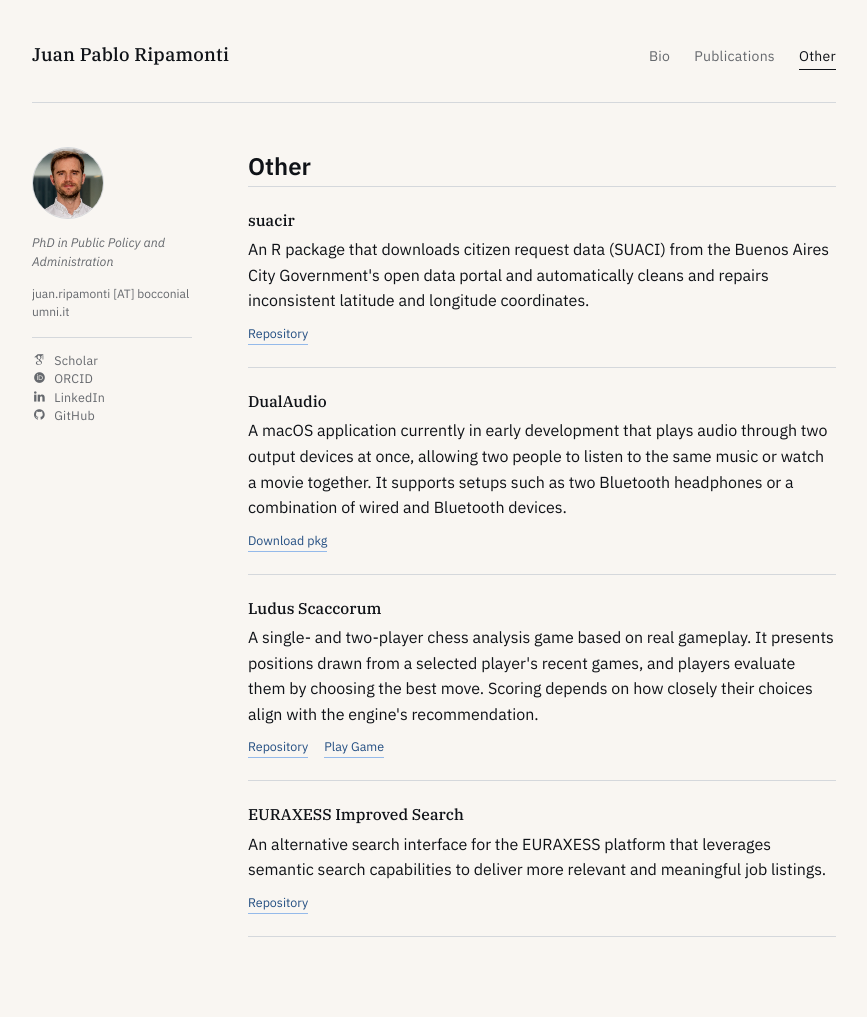
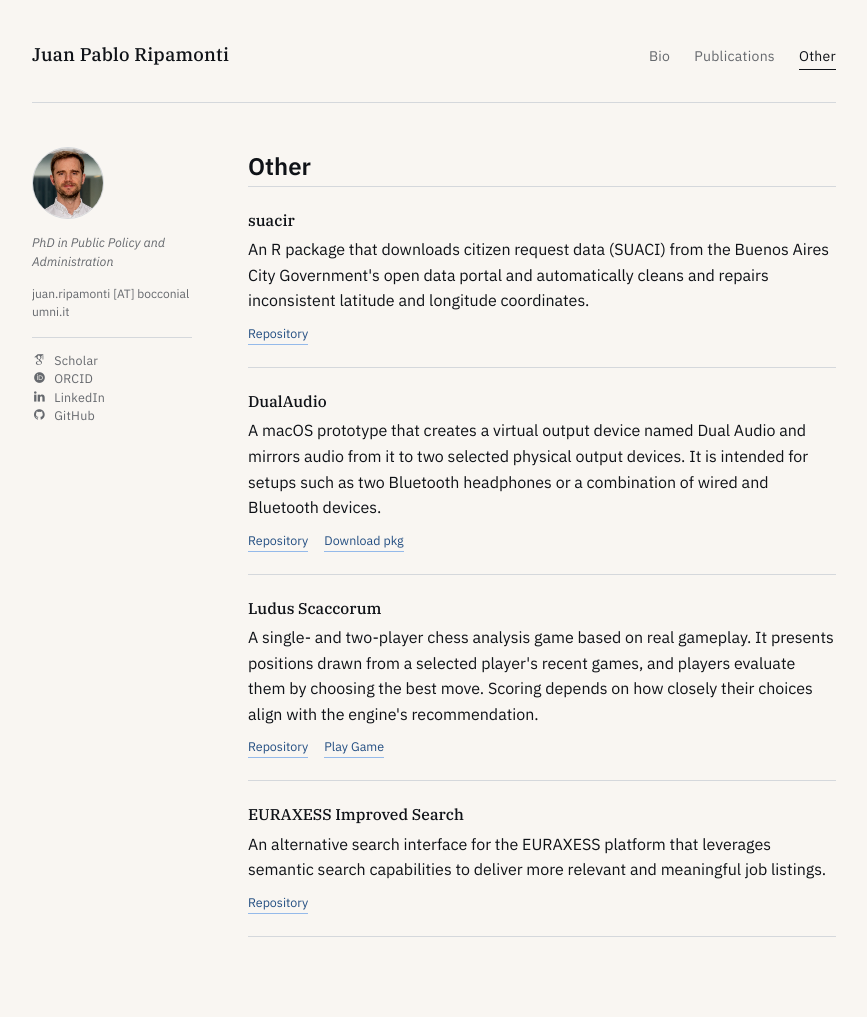
Before and after one commit to jpripamonti/jpripamonti.github.io, a Jekyll site: the page built from software.html, in a window 1280 px wide. Shown: the whole page, without its empty margins (206-1073 px from the left). Built offline with Jekyll 4.4.1, drawn with Linux system fonts in a browser that asks for light colours; some web fonts are replaced.

Commit message:
Update DualAudio project links

```diff
--- a/software.html
+++ b/software.html
@@ -18,8 +18,9 @@ title: Other
 
       <article class="publication">
         <h3 class="publication-title">DualAudio</h3>
-        <p>A macOS application currently in early development that plays audio through two output devices at once, allowing two people to listen to the same music or watch a movie together. It supports setups such as two Bluetooth headphones or a combination of wired and Bluetooth devices.</p>
+        <p>A macOS prototype that creates a virtual output device named Dual Audio and mirrors audio from it to two selected physical output devices. It is intended for setups such as two Bluetooth headphones or a combination of wired and Bluetooth devices.</p>
         <div class="publication-links">
+          <a class="publication-link" href="https://github.com/jpripamonti/dual_audio" target="_blank" rel="noopener noreferrer">Repository</a>
           <a class="publication-link" href="{{ '/assets/DualAudio.pkg' | relative_url }}" target="_blank" rel="noopener noreferrer">Download pkg</a>
         </div>
       </article>
```
